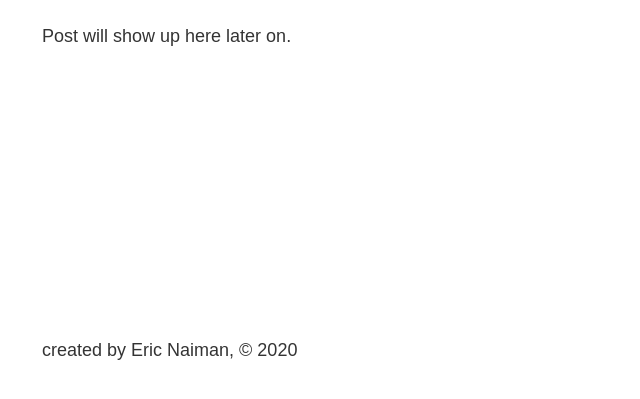
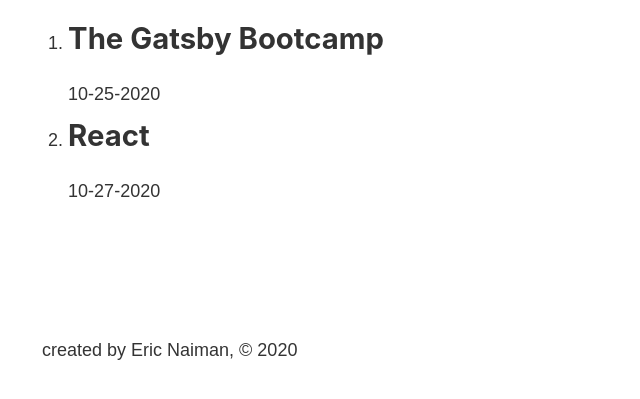
Before and after one commit to enaiman1/Gatsby-Blog, a Gatsby site: page /blog in a window 1280 px wide. Shown: the part 393-792 px from the top of the page, without its empty margins (241-881 px from the left). Built offline with nearby package versions, Linux system fonts and the light colour scheme; Gatsby itself is replaced by a stand-in of ours.

Commit message:
added remark plug in, dynamically added blog post to blog page

```diff
--- a/gatsby-config.js
+++ b/gatsby-config.js
@@ -6,6 +6,14 @@
     author: 'Eric Naiman'
   },
   plugins: [
-    'gatsby-plugin-sass'
-  ],
+    'gatsby-plugin-sass',
+     {
+       resolve: 'gatsby-source-filesystem',
+       options: {
+         name: 'src',
+         path: `${__dirname}/src/`
+       }
+     },
+     'gatsby-transformer-remark'
+  ]
 }
--- a/package.json
+++ b/package.json
@@ -6,7 +6,7 @@
   "license": "0BSD",
   "scripts": {
     "build": "gatsby build",
-    "develop": "gatsby develop",
+    "develop": "env-cmd -f .env.development gatsby develop",
     "format": "prettier --write \"**/*.{js,jsx,ts,tsx,json,md}\"",
     "start": "npm run develop",
     "serve": "gatsby serve",
@@ -16,11 +16,14 @@
   "dependencies": {
     "gatsby": "^2.24.85",
     "gatsby-plugin-sass": "^2.3.21",
+    "gatsby-source-filesystem": "^2.3.37",
+    "gatsby-transformer-remark": "^2.8.46",
     "node-sass": "^4.14.1",
     "react": "^16.12.0",
     "react-dom": "^16.12.0"
   },
   "devDependencies": {
+    "env-cmd": "^10.1.0",
     "prettier": "2.1.2"
   },
   "repository": {
--- a/src/pages/blog.js
+++ b/src/pages/blog.js
@@ -1,13 +1,39 @@
-import React from 'react'
+import React from "react"
 import Layout from "../components/layout"
+import { graphql, useStaticQuery } from "gatsby"
 
 const BlogPage = () => {
-    return (
-        <Layout>
-          <h1>Blog</h1>
-            <p>Post will show up here later on.</p>
-        </Layout>
-    )
+  const data = useStaticQuery(graphql`
+    query {
+      allMarkdownRemark {
+        edges {
+          node {
+            frontmatter {
+              title
+              date
+            }
+          }
+        }
+      }
+    }
+  `)
+
+  console.log(data)
+  return (
+    <Layout>
+      <h1>Blog</h1>
+      <ol>
+        {data.allMarkdownRemark.edges.map(edge => {
+          return (
+            <li>
+              <h2>{edge.node.frontmatter.title}</h2>
+              <p>{edge.node.frontmatter.date}</p>
+            </li>
+          )
+        })}
+      </ol>
+    </Layout>
+  )
 }
 
 export default BlogPage
--- /dev/null
+++ b/src/posts/gatsby.md
@@ -0,0 +1,12 @@
+---
+title: "The Gatsby Bootcamp"
+date: "10-25-2020"
+---
+
+I just launched a new bootcamp!
+
+## Topics Covered
+
+1. Gatsby
+2. GraphQL
+3. React
--- /dev/null
+++ b/src/posts/react.md
@@ -0,0 +1,6 @@
+---
+title: "React"
+date: "10-27-2020"
+---
+
+In this post you'll learn React.
```
Also changed, not shown: 1 other file.
